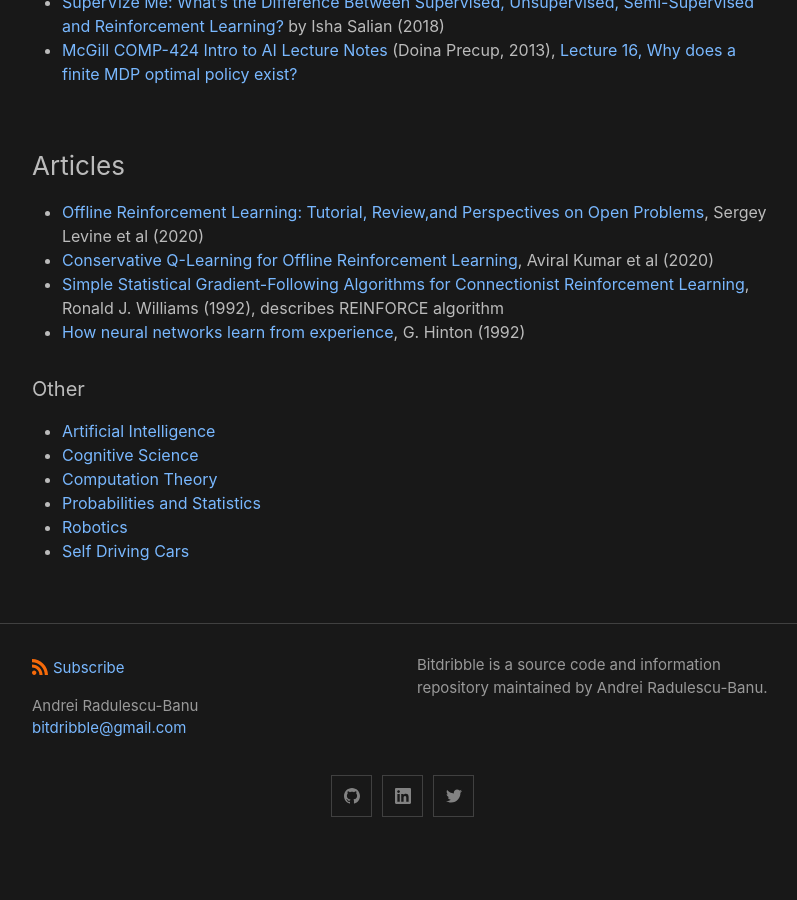
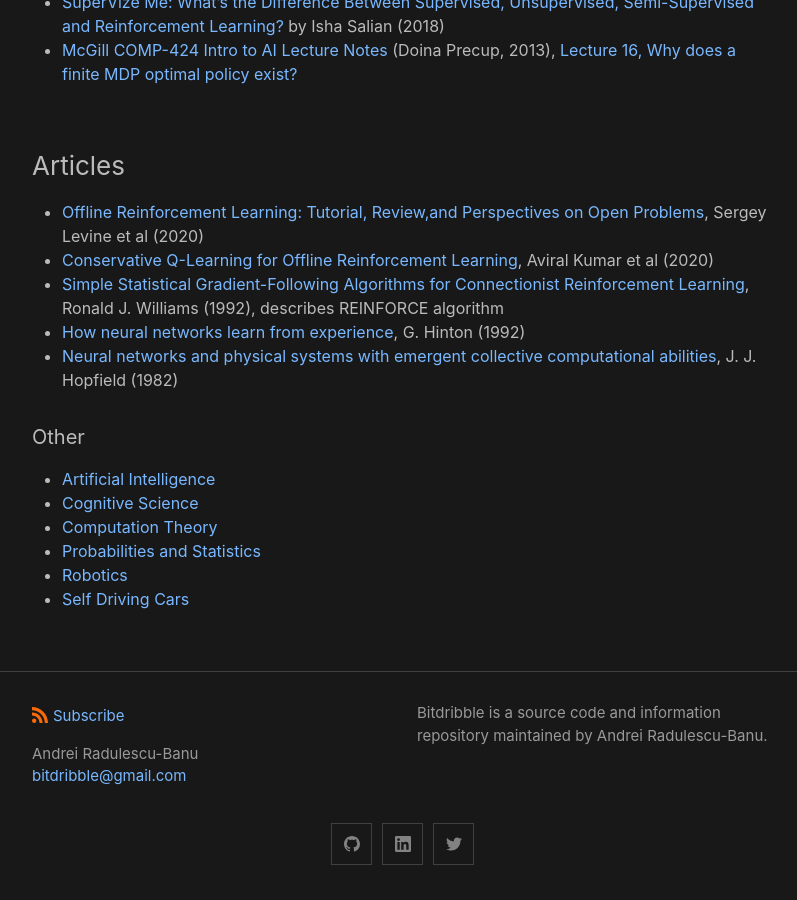
Before and after one commit to analytiq-hub/sigagent.github.io, a Jekyll site: the page built from machine_learning.md, in a window 1280 px wide and 900 px high, scrolled down 1311 px. Shown: the whole window, without its empty margins (238-1035 px from the left). Built offline with Jekyll 4.4.1, drawn with Linux system fonts in a browser that asks for light colours; before the commit the page ends 2163 px from its top, so only the background shows below that.

Commit message:
*** empty log message ***

```diff
--- a/machine_learning.md
+++ b/machine_learning.md
@@ -49,6 +49,7 @@ title: Machine Learning
 * [Conservative Q-Learning for Offline Reinforcement Learning](https://arxiv.org/pdf/2006.04779.pdf), Aviral Kumar et al (2020)
 * [Simple Statistical Gradient-Following Algorithms for Connectionist Reinforcement Learning](link.springer.com/content/pdf/10.1007/BF00992696.pdf), Ronald J. Williams (1992), describes REINFORCE algorithm
 * [How neural networks learn from experience](http://www.cs.toronto.edu/~hinton/absps/sciam92.pdf), G. Hinton (1992)
+* [Neural networks and physical systems with emergent collective computational abilities](https://www.ncbi.nlm.nih.gov/pmc/articles/PMC346238/pdf/pnas00447-0135.pdf), J. J. Hopfield (1982)
 
 #### Other
 * [Artificial Intelligence](artificial_intelligence.md)
```
